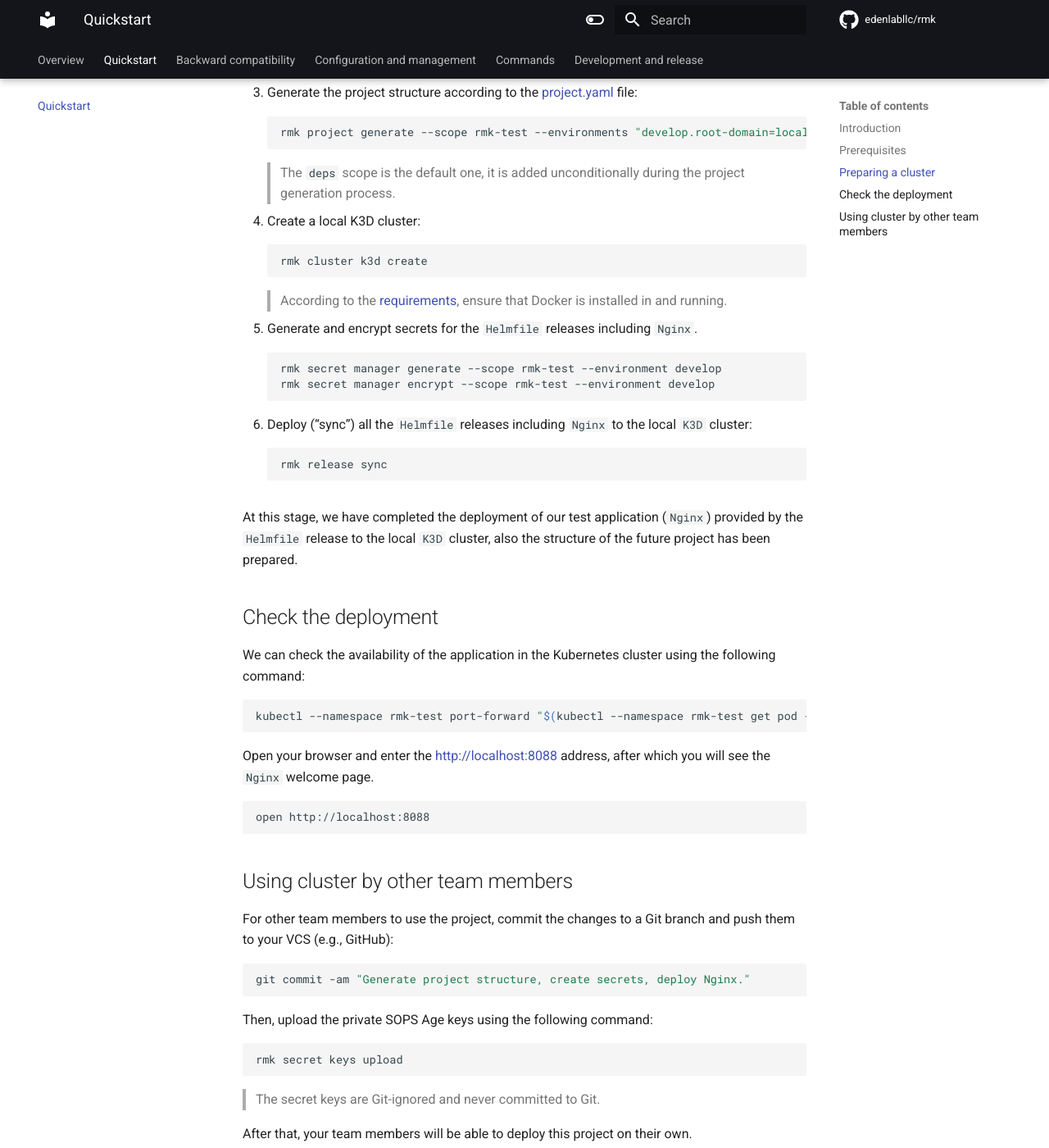
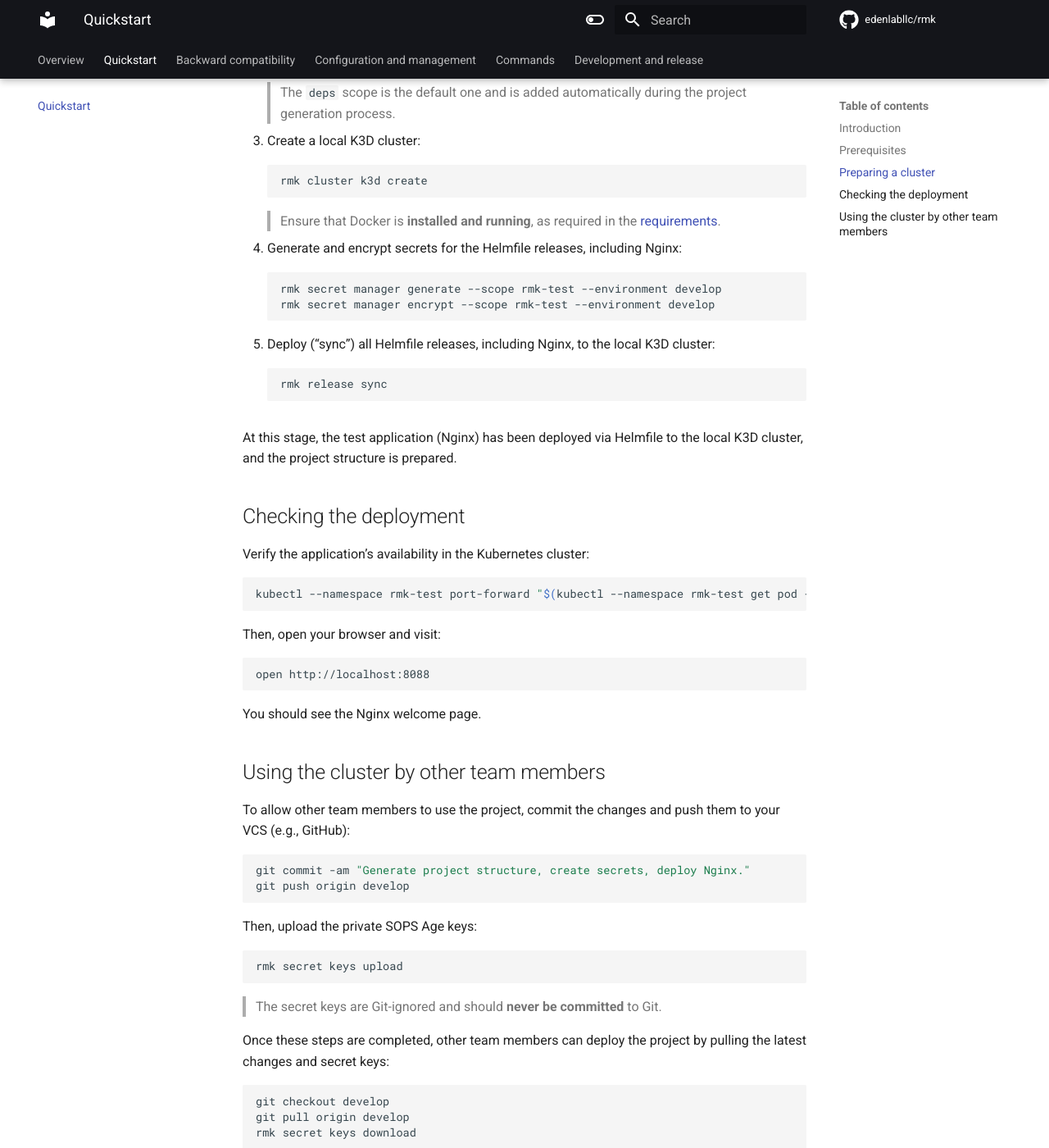
Before and after one commit to edenlabllc/rmk, an MkDocs documentation site: the page built from docs/quickstart.md, in a window 1280 px wide and 1400 px high, scrolled down 783 px. Shown: the whole window at 82% size. Built offline with MkDocs 1.6.1 and Material for MkDocs 9.7.7, drawn with Linux system fonts in a browser that asks for light colours; comment, search, counter and statistics services are not loaded; the version menu is left out; some of the changed text lies outside the part shown.

Commit message:
#59 - Improve quickstart.md.

````diff
--- a/docs/quickstart.md
+++ b/docs/quickstart.md
@@ -2,28 +2,21 @@
 
 ## Introduction
 
-This guide demonstrates how to use `RMK` to prepare the structure of a new project
-create a local cluster based on `K3D`, deploy your first application ([Nginx](https://nginx.org/)) using `Helmfile`
-releases.
+This guide demonstrates how to use RMK to prepare the structure of a new project, create a local cluster based on K3D,
+and deploy your first application ([Nginx](https://nginx.org/)) using Helmfile releases.
 
 ## Prerequisites
 
 - A
   prepared [project repository](configuration/project-management/preparation-of-project-repository.md#preparation-of-the-project-repository)
 - Installed [RMK](index.md#installation)
-- The fulfilled [requirements](index.md#requirements) for proper RMK operation.
+- Fulfilled [requirements](index.md#requirements) for proper RMK operation
 
 ## Preparing a cluster
 
-This example assume, the tenant is `rmk-test`, current branch is `develop`.
+This example assumes the tenant is `rmk-test` and the current branch is `develop`.
 
-1. Checkout the needed branch:
-
-   ```shell
-   git checkout -b develop
-   ```
-
-2. [Initialize RMK configuration](configuration/configuration-management/configuration-management.md#initialization-of-rmk-configuration)
+1. [Initialize RMK configuration](configuration/configuration-management/configuration-management.md#initialization-of-rmk-configuration)
    for the repository:
 
    ```shell
@@ -32,75 +25,78 @@
 
    > The default cluster provider for the `init` command is `K3D`.
 
-3. Generate the project structure according to
+2. Generate the project structure based on
    the [project.yaml](configuration/project-management/preparation-of-project-repository.md#projectyaml) file:
 
    ```shell
    rmk project generate --scope rmk-test --environments "develop.root-domain=localhost" --create-sops-age-keys
    ```
 
-   > The `deps` scope is the default one, it is added unconditionally during the project generation process.
+   > The `deps` scope is the default one and is added automatically during the project generation process.
 
-4. Create a local K3D cluster:
+3. Create a local K3D cluster:
 
    ```shell
    rmk cluster k3d create
    ```
 
-   > According to the [requirements](index.md#requirements), ensure that Docker is installed in and running.
+   > Ensure that Docker is **installed and running**, as required in the [requirements](index.md#requirements).
 
-5. Generate and encrypt secrets for the `Helmfile` releases including `Nginx`.
+4. Generate and encrypt secrets for the Helmfile releases, including Nginx:
 
    ```shell
    rmk secret manager generate --scope rmk-test --environment develop
    rmk secret manager encrypt --scope rmk-test --environment develop
    ```
 
-6. Deploy ("sync") all the `Helmfile` releases including `Nginx` to the local `K3D` cluster:
+5. Deploy ("sync") all Helmfile releases, including Nginx, to the local K3D cluster:
 
    ```shell
    rmk release sync
    ```
 
-At this stage, we have completed the deployment of our test application (`Nginx`) provided by the `Helmfile` release
-to the local `K3D` cluster, also the structure of the future project has been prepared.
+At this stage, the test application (Nginx) has been deployed via Helmfile to the local K3D cluster, and the project
+structure is prepared.
 
-## Check the deployment
+## Checking the deployment
 
-We can check the availability of the application in the Kubernetes cluster using the following command:
+Verify the application's availability in the Kubernetes cluster:
 
 ```shell
 kubectl --namespace rmk-test port-forward "$(kubectl --namespace rmk-test get pod --output name)" 8088:80
 ```
 
-Open your browser and enter the [http://localhost:8088](http://localhost:8088) address, after which you will see the
-`Nginx` welcome page.
+Then, open your browser and visit:
 
 ```shell
 open http://localhost:8088
 ```
 
-## Using cluster by other team members
+You should see the Nginx welcome page.
 
-For other team members to use the project, commit the changes to a Git branch and push them to your VCS (e.g., GitHub):
+## Using the cluster by other team members
+
+To allow other team members to use the project, commit the changes and push them to your VCS (e.g., GitHub):
 
 ```shell
 git commit -am "Generate project structure, create secrets, deploy Nginx."
+git push origin develop
 ```
 
-Then, upload the private SOPS Age keys using the following command:
+Then, upload the private SOPS Age keys:
 
 ```shell
 rmk secret keys upload
 ```
 
-> The secret keys are Git-ignored and never committed to Git.
+> The secret keys are Git-ignored and should **never be committed** to Git.
 
-After that, your team members will be able to deploy this project on their own.
+Once these steps are completed, other team members can deploy the project by pulling the latest changes and secret keys:
 
 ```shell
 git checkout develop
 git pull origin develop
+rmk secret keys download
 ```
 
-then executing steps 2,5,6
+Then, they only need to execute steps 1, 3, and 5.
````
